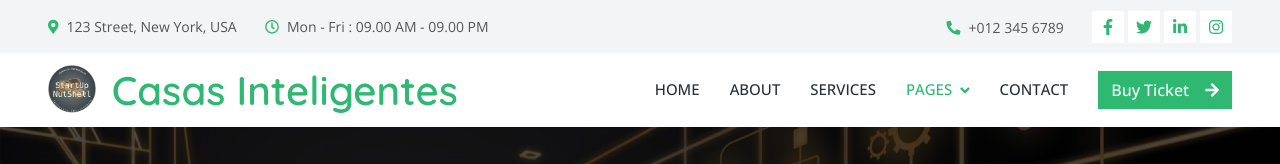
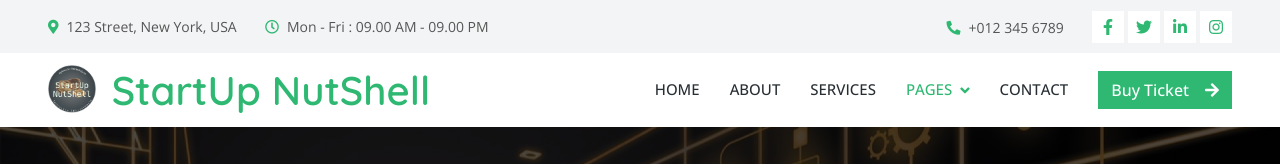
Before and after one commit to paulopesilva/newpage, a plain HTML site: page visiting.html in a window 1280 px wide. Shown: the top 164 px of the page. Drawn offline with nearby package versions, Linux system fonts and the light colour scheme.

Commit message:
Update visiting.html

```diff
--- a/visiting.html
+++ b/visiting.html
@@ -100,7 +100,7 @@
     >
       <a href="index.html" class="navbar-brand p-0">
         <img class="img-fluid me-3" src="img/icon/icon-10.png" alt="Icon" />
-        <h1 class="m-0 text-primary">Casas Inteligentes</h1>
+        <h1 class="m-0 text-primary">StartUp NutShell</h1>
       </a>
       <button
         type="button"
```
